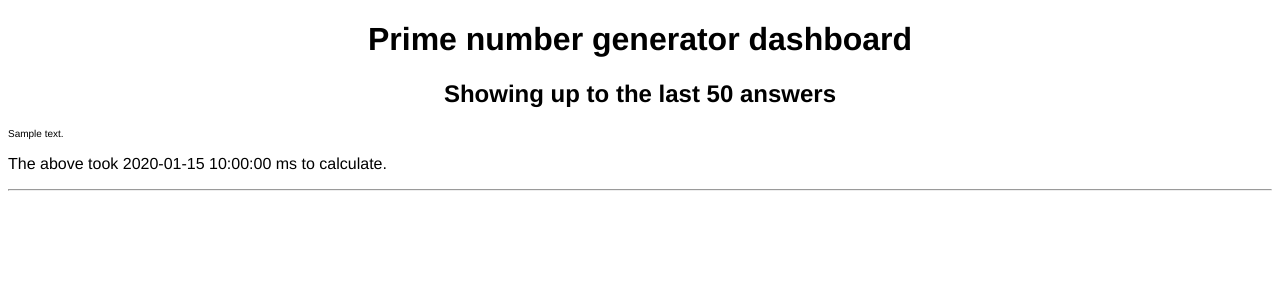
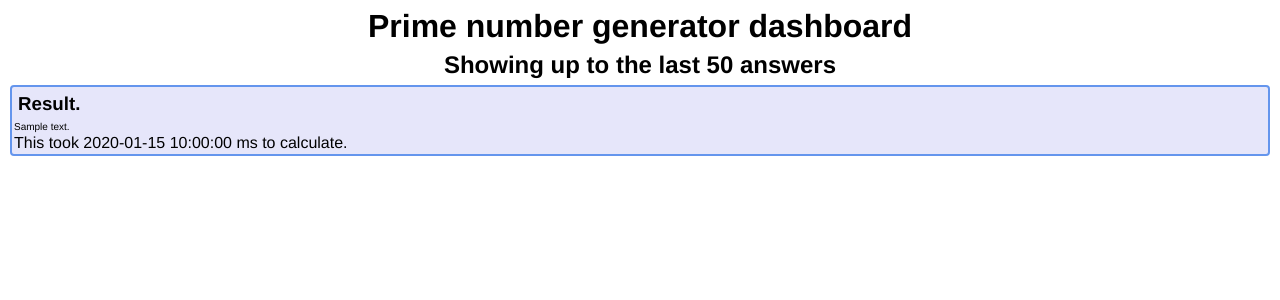
Before and after one commit to CharltonLane/SENG4400Assignment2, a Flask app: template Dashboard/templates/index.html in a window 1280 px wide. Shown: the top 300 px of the page. Run offline with Flask 2, Linux system fonts and the light colour scheme; the template is opened without the code that fills it: most values are stand-ins (such as "Sample title", 1, 10 or a date in 2020).

Commit message:
Updated styling and html

```diff
--- a/Dashboard/static/style.css
+++ b/Dashboard/static/style.css
@@ -4,8 +4,24 @@ body {
 
 h1, h2 {
   text-align: center;
+  margin: 6px;
+}
+
+h3 {
+  margin: 6px;
+}
+
+p {
+  margin: 2px;
+}
+
+.answer {
+  font-size: x-small;
 }
 
 .result {
-  font-size: x-small;
+  background-color: lavender;
+  border: cornflowerblue solid 2px;
+  border-radius: 4px;
+  margin: 2px;
 }
--- a/Dashboard/templates/index.html
+++ b/Dashboard/templates/index.html
@@ -18,9 +18,11 @@
 
     <div class="results">
         {% for past_answer in past_answers %}
-            <p class="result">{{ past_answer["answer"] }}</p>
-            <p>The above took {{ past_answer["time_taken"] }} ms to calculate.</p>
-            <hr/>
+            <div class="result">
+                <h3>Result.</h3>
+                <p class="answer">{{ past_answer["answer"] }}</p>
+                <p>This took {{ past_answer["time_taken"] }} ms to calculate.</p>
+            </div>
         {% endfor %}
     </div>
 </body>
```
